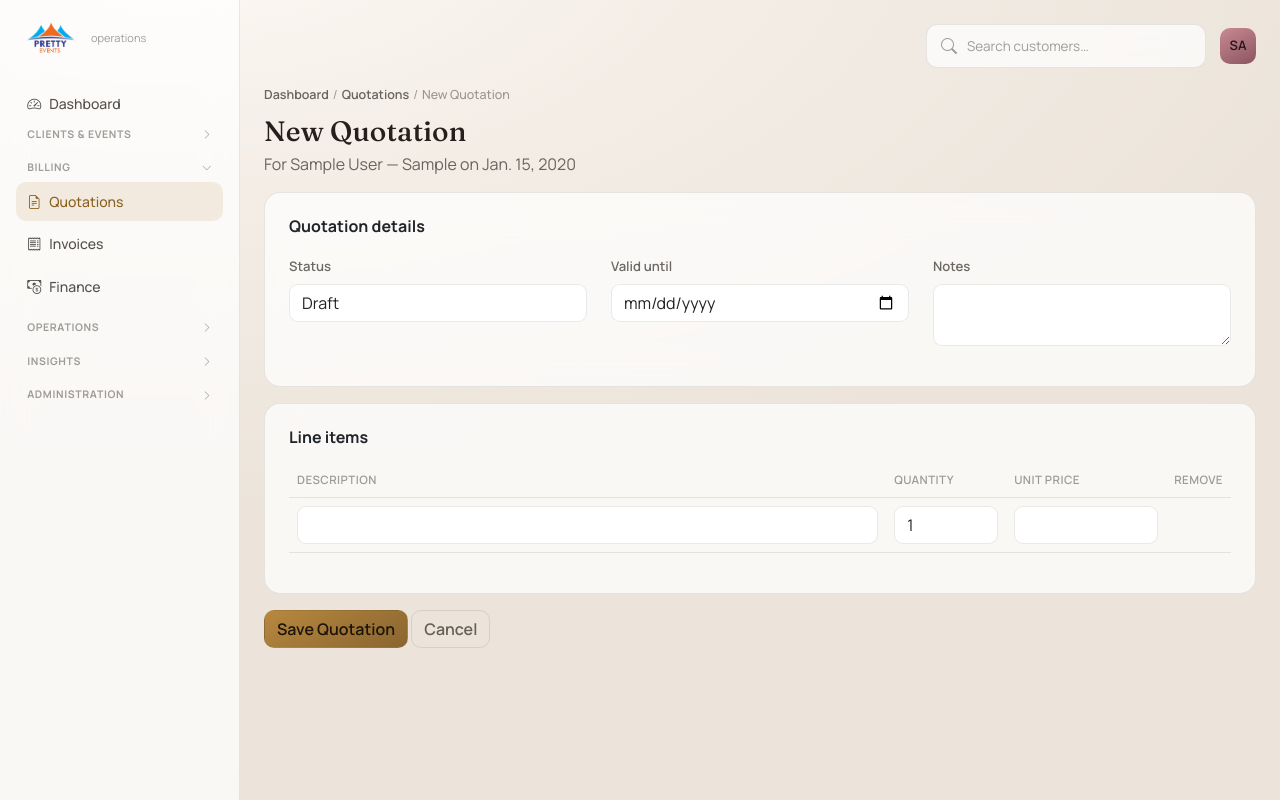
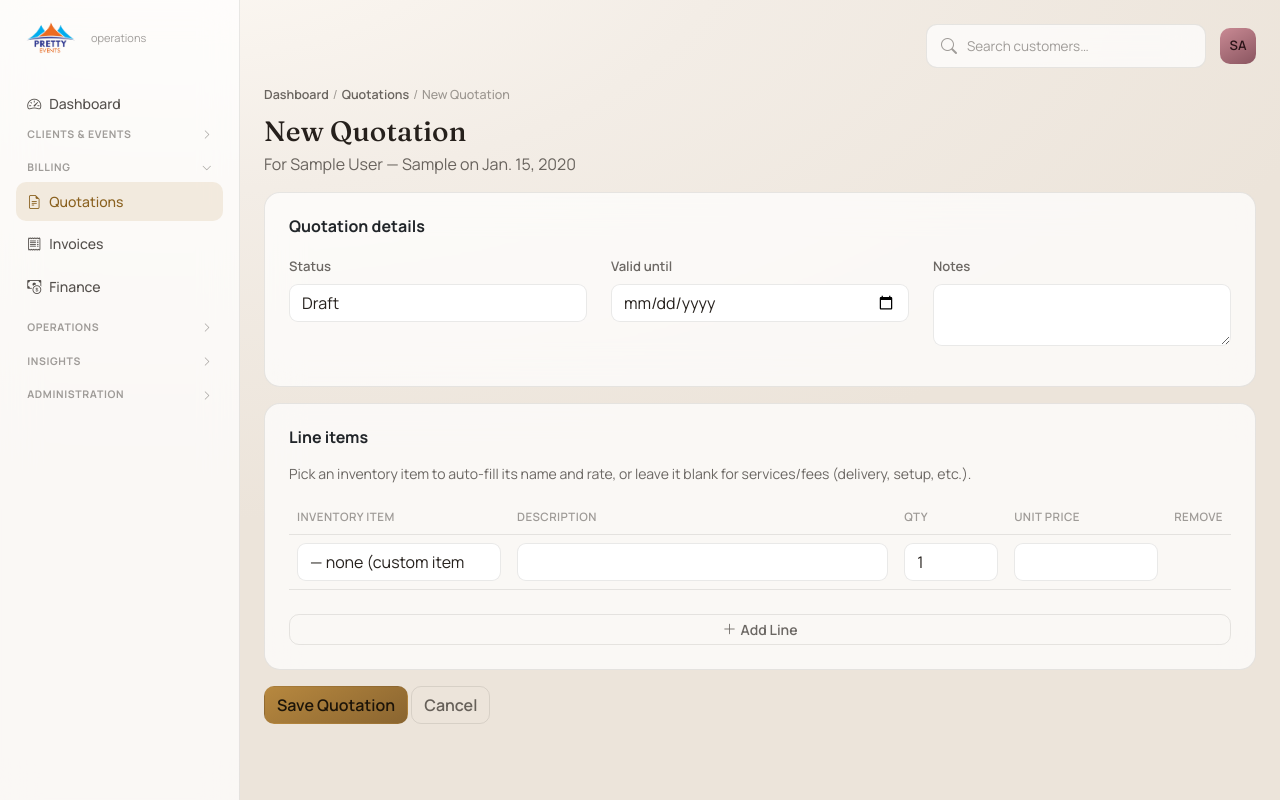
Before and after one commit to Naggayi-Daphne-Pearl/Pretty_events_management_system, a Django app: page /billing/quotations/new/1/ in a window 1280 px wide. Run offline with Django 5.2, Linux system fonts and the light colour scheme; a user stored in the database is signed in; tables that the repository leaves empty hold one stand-in row (values such as "Sample post").

Commit message:
Link quotation/invoice line items to inventory; add multi-item support
QuotationLineItem/InvoiceLineItem gain an optional equipment_item FK
(LineItemMixin, shared by both). Picking an inventory item in the line
items table auto-fills the description and unit price (from a new
EquipmentItem.default_rate field) via a small JS lookup against an
embedded {id: {name, rate, available, unit}} map — staff can still edit
either field afterward, and the field stays optional so services/fees
(delivery, setup) that aren't physical equipment work exactly as
before. The link survives Invoice.create_from_quotation, and both the
quotation and invoice detail pages now show a link back to the
inventory item when one's attached.

Also fixed a real gap: new quotations/invoices only ever showed a single
empty line-item row (formset extra=1), with no way to add more without
saving and re-editing. Added a proper "Add Line" button (standard Django
formset JS pattern: clone the empty_form template, bump TOTAL_FORMS) via
a shared partials/_line_items_editor.html used by both the quotation and
invoice forms.

Verified end-to-end: created an equipment item with a rate, built a
two-line quotation (one linked to inventory, one free-text "delivery &
setup fee") in a single submission, confirmed both lines and the
inventory link render correctly, then converted to an invoice and
confirmed the equipment link carried over.

Co-Authored-By: Claude Sonnet 5 <noreply@anthropic.com>

```diff
--- a/billing/forms.py
+++ b/billing/forms.py
@@ -23,7 +23,12 @@ class LineItemFormMixin:
 class QuotationLineItemForm(BootstrapModelForm):
     class Meta:
         model = QuotationLineItem
-        fields = ['description', 'quantity', 'unit_price']
+        fields = ['equipment_item', 'description', 'quantity', 'unit_price']
+        labels = {'equipment_item': 'Inventory item'}
+
+    def __init__(self, *args, **kwargs):
+        super().__init__(*args, **kwargs)
+        self.fields['equipment_item'].empty_label = '— none (custom item) —'
 
 
 QuotationLineItemFormSet = inlineformset_factory(
@@ -45,7 +50,12 @@ class InvoiceForm(BootstrapModelForm):
 class InvoiceLineItemForm(BootstrapModelForm):
     class Meta:
         model = InvoiceLineItem
-        fields = ['description', 'quantity', 'unit_price']
+        fields = ['equipment_item', 'description', 'quantity', 'unit_price']
+        labels = {'equipment_item': 'Inventory item'}
+
+    def __init__(self, *args, **kwargs):
+        super().__init__(*args, **kwargs)
+        self.fields['equipment_item'].empty_label = '— none (custom item) —'
 
 
 InvoiceLineItemFormSet = inlineformset_factory(
--- a/billing/views.py
+++ b/billing/views.py
@@ -11,11 +11,26 @@ from django.views.generic import DetailView, ListView
 
 from core.utils import amount_in_words
 from events.models import Event
+from inventory.models import EquipmentItem
 
 from .forms import (
     InvoiceForm, InvoiceLineItemFormSet, PaymentForm, QuotationForm, QuotationLineItemFormSet,
 )
 from .models import Invoice, Payment, Quotation, Receipt
+
+
+def equipment_items_json():
+    """Feeds the line-item table's "pick an inventory item" auto-fill JS —
+    see quotation_form.html / invoice_form.html."""
+    return {
+        str(item.pk): {
+            'name': item.name,
+            'rate': str(item.default_rate) if item.default_rate is not None else '',
+            'available': item.available_quantity,
+            'unit': item.unit,
+        }
+        for item in EquipmentItem.objects.all()
+    }
 
 
 def render_pdf(request, template_name, context, filename):
@@ -70,13 +85,13 @@ def quotation_create(request, event_pk):
     quotation = Quotation(event=event, created_by=request.user)
     if request.method == 'POST':
         form = QuotationForm(request.POST, instance=quotation)
-        formset = QuotationLineItemFormSet(request.POST, instance=quotation)
+        formset = QuotationLineItemFormSet(request.POST, instance=quotation, prefix='line_items')
         if form.is_valid():
             quotation = form.save(commit=False)
             quotation.event = event
             quotation.created_by = request.user
             quotation.save()
-            formset = QuotationLineItemFormSet(request.POST, instance=quotation)
+            formset = QuotationLineItemFormSet(request.POST, instance=quotation, prefix='line_items')
             if formset.is_valid():
                 formset.save()
                 if event.advance_status_at_least(Event.Status.QUOTED):
@@ -85,9 +100,9 @@ def quotation_create(request, event_pk):
                 return redirect('billing:quotation_detail', pk=quotation.pk)
     else:
         form = QuotationForm(instance=quotation)
-        formset = QuotationLineItemFormSet(instance=quotation)
+        formset = QuotationLineItemFormSet(instance=quotation, prefix='line_items')
     return render(request, 'billing/quotation_form.html', {
-        'form': form, 'formset': formset, 'event': event,
+        'form': form, 'formset': formset, 'event': event, 'equipment_items': equipment_items_json(),
     })
 
 
@@ -97,7 +112,7 @@ def quotation_update(request, pk):
     quotation = get_object_or_404(Quotation, pk=pk)
     if request.method == 'POST':
         form = QuotationForm(request.POST, instance=quotation)
-        formset = QuotationLineItemFormSet(request.POST, instance=quotation)
+        formset = QuotationLineItemFormSet(request.POST, instance=quotation, prefix='line_items')
         if form.is_valid() and formset.is_valid():
             form.save()
             formset.save()
@@ -105,9 +120,10 @@ def quotation_update(request, pk):
             return redirect('billing:quotation_detail', pk=quotation.pk)
     else:
         form = QuotationForm(instance=quotation)
-        formset = QuotationLineItemFormSet(instance=quotation)
+        formset = QuotationLineItemFormSet(instance=quotation, prefix='line_items')
     return render(request, 'billing/quotation_form.html', {
         'form': form, 'formset': formset, 'event': quotation.event, 'object': quotation,
+        'equipment_items': equipment_items_json(),
     })
 
 
@@ -173,7 +189,7 @@ def invoice_update(request, pk):
     invoice = get_object_or_404(Invoice, pk=pk)
     if request.method == 'POST':
         form = InvoiceForm(request.POST, instance=invoice)
-        formset = InvoiceLineItemFormSet(request.POST, instance=invoice)
+        formset = InvoiceLineItemFormSet(request.POST, instance=invoice, prefix='line_items')
         if form.is_valid() and formset.is_valid():
             form.save()
             formset.save()
@@ -182,9 +198,9 @@ def invoice_update(request, pk):
             return redirect('billing:invoice_detail', pk=invoice.pk)
     else:
         form = InvoiceForm(instance=invoice)
-        formset = InvoiceLineItemFormSet(instance=invoice)
+        formset = InvoiceLineItemFormSet(instance=invoice, prefix='line_items')
     return render(request, 'billing/invoice_form.html', {
-        'form': form, 'formset': formset, 'object': invoice,
+        'form': form, 'formset': formset, 'object': invoice, 'equipment_items': equipment_items_json(),
     })
 
 
--- a/inventory/admin.py
+++ b/inventory/admin.py
@@ -11,7 +11,7 @@ class EquipmentCategoryAdmin(admin.ModelAdmin):
 
 @admin.register(EquipmentItem)
 class EquipmentItemAdmin(admin.ModelAdmin):
-    list_display = ('name', 'category', 'total_quantity', 'available_quantity', 'unit')
+    list_display = ('name', 'category', 'total_quantity', 'available_quantity', 'unit', 'default_rate')
     list_filter = ('category',)
     search_fields = ('name',)
 
--- a/inventory/forms.py
+++ b/inventory/forms.py
@@ -8,7 +8,7 @@ from .models import EquipmentIssue, EquipmentItem, EquipmentReturn
 class EquipmentItemForm(BootstrapModelForm):
     class Meta:
         model = EquipmentItem
-        fields = ['name', 'category', 'total_quantity', 'unit', 'notes']
+        fields = ['name', 'category', 'total_quantity', 'unit', 'default_rate', 'notes']
         widgets = {
             'notes': forms.Textarea(attrs={'rows': 2}),
         }
--- a/inventory/models.py
+++ b/inventory/models.py
@@ -25,6 +25,10 @@ class EquipmentItem(TimeStampedModel):
     )
     total_quantity = models.PositiveIntegerField(default=0)
     unit = models.CharField(max_length=30, default='pieces')
+    default_rate = models.DecimalField(
+        max_digits=14, decimal_places=2, null=True, blank=True,
+        help_text='Default rate per unit when quoting this item — pre-fills a quotation line, still editable per quote.',
+    )
     notes = models.TextField(blank=True)
 
     class Meta:
--- a/templates/billing/invoice_detail.html
+++ b/templates/billing/invoice_detail.html
@@ -27,7 +27,10 @@
                 <tbody>
                 {% for item in object.line_items.all %}
                     <tr>
-                        <td>{{ item.description }}</td>
+                        <td>
+                            {{ item.description }}
+                            {% if item.equipment_item %}<br><a href="{% url 'inventory:item_detail' item.equipment_item.pk %}" class="small">{{ item.equipment_item.name }}</a>{% endif %}
+                        </td>
                         <td>{{ item.quantity }}</td>
                         <td>{{ CURRENCY }} {{ item.unit_price|floatformat:0|intcomma }}</td>
                         <td class="text-end">{{ CURRENCY }} {{ item.line_total|floatformat:0|intcomma }}</td>
--- a/templates/billing/quotation_detail.html
+++ b/templates/billing/quotation_detail.html
@@ -28,7 +28,10 @@
         <tbody>
         {% for item in object.line_items.all %}
             <tr>
-                <td>{{ item.description }}</td>
+                <td>
+                    {{ item.description }}
+                    {% if item.equipment_item %}<br><a href="{% url 'inventory:item_detail' item.equipment_item.pk %}" class="small">{{ item.equipment_item.name }}</a>{% endif %}
+                </td>
                 <td>{{ item.quantity }}</td>
                 <td>{{ CURRENCY }} {{ item.unit_price|floatformat:0|intcomma }}</td>
                 <td class="text-end">{{ CURRENCY }} {{ item.line_total|floatformat:0|intcomma }}</td>
--- a/templates/billing/quotation_form.html
+++ b/templates/billing/quotation_form.html
@@ -24,23 +24,8 @@
 
     <div class="card p-4 mb-3">
         <h6 class="mb-3">Line items</h6>
-        {{ formset.management_form }}
-        {% if formset.non_form_errors %}<div class="text-danger small mb-2">{{ formset.non_form_errors }}</div>{% endif %}
-        <div class="table-responsive">
-            <table class="table align-middle" id="line-items-table">
-                <thead><tr><th>Description</th><th style="width:120px;">Quantity</th><th style="width:160px;">Unit Price</th><th style="width:60px;">Remove</th></tr></thead>
-                <tbody>
-                {% for lform in formset %}
-                    <tr>
-                        <td>{{ lform.id }}{{ lform.description }}{% if lform.description.errors %}<div class="text-danger small">{{ lform.description.errors }}</div>{% endif %}</td>
-                        <td>{{ lform.quantity }}</td>
-                        <td>{{ lform.unit_price }}</td>
-                        <td class="text-center">{% if lform.instance.pk %}{{ lform.DELETE }}{% endif %}</td>
-                    </tr>
-                {% endfor %}
-                </tbody>
-            </table>
-        </div>
+        <p class="text-muted small mb-3">Pick an inventory item to auto-fill its name and rate, or leave it blank for services/fees (delivery, setup, etc.).</p>
+        {% include "partials/_line_items_editor.html" %}
     </div>
 
     <button type="submit" class="btn btn-primary">Save Quotation</button>
--- a/templates/inventory/item_detail.html
+++ b/templates/inventory/item_detail.html
@@ -1,4 +1,5 @@
 {% extends "base.html" %}
+{% load humanize %}
 {% block title %}{{ object.name }}{% endblock %}
 {% block breadcrumbs %}
 <nav class="breadcrumb-trail"><a href="{% url 'dashboard' %}">Dashboard</a><span class="sep">/</span><a href="{% url 'inventory:item_list' %}">Inventory</a><span class="sep">/</span><span class="current">{{ object.name }}</span></nav>
@@ -18,6 +19,7 @@
                 <dt class="col-6">Total owned</dt><dd class="col-6">{{ object.total_quantity }} {{ object.unit }}</dd>
                 <dt class="col-6">Currently issued</dt><dd class="col-6">{{ object.quantity_issued }}</dd>
                 <dt class="col-6">Available</dt><dd class="col-6 fw-semibold">{{ object.available_quantity }}</dd>
+                <dt class="col-6">Quotation rate</dt><dd class="col-6">{% if object.default_rate %}{{ CURRENCY }} {{ object.default_rate|floatformat:0|intcomma }}{% else %}—{% endif %}</dd>
             </dl>
         </div>
     </div>
--- a/templates/inventory/item_list.html
+++ b/templates/inventory/item_list.html
@@ -1,4 +1,5 @@
 {% extends "base.html" %}
+{% load humanize %}
 {% block title %}Inventory{% endblock %}
 {% block breadcrumbs %}
 <nav class="breadcrumb-trail"><a href="{% url 'dashboard' %}">Dashboard</a><span class="sep">/</span><span class="current">Inventory</span></nav>
@@ -13,7 +14,7 @@
 <div class="card p-3">
     <div class="table-responsive">
         <table class="table align-middle">
-            <thead><tr><th>Item</th><th>Category</th><th>Total</th><th>Issued</th><th>Available</th></tr></thead>
+            <thead><tr><th>Item</th><th>Category</th><th>Total</th><th>Issued</th><th>Available</th><th>Rate</th></tr></thead>
             <tbody>
             {% for item in object_list %}
                 <tr>
@@ -26,9 +27,10 @@
                         {{ item.available_quantity }}
                         {% if item.available_quantity <= 5 %}</span>{% endif %}
                     </td>
+                    <td>{% if item.default_rate %}{{ CURRENCY }} {{ item.default_rate|floatformat:0|intcomma }}{% else %}—{% endif %}</td>
                 </tr>
             {% empty %}
-                <tr><td colspan="5" class="text-center text-muted py-4">No equipment registered yet.</td></tr>
+                <tr><td colspan="6" class="text-center text-muted py-4">No equipment registered yet.</td></tr>
             {% endfor %}
             </tbody>
         </table>
--- /dev/null
+++ b/templates/partials/_line_items_editor.html
@@ -0,0 +1,72 @@
+{{ formset.management_form }}
+{% if formset.non_form_errors %}<div class="text-danger small mb-2">{{ formset.non_form_errors }}</div>{% endif %}
+<div class="table-responsive">
+    <table class="table align-middle" id="line-items-table">
+        <thead>
+            <tr>
+                <th style="width:220px;">Inventory item</th>
+                <th>Description</th>
+                <th style="width:110px;">Qty</th>
+                <th style="width:160px;">Unit Price</th>
+                <th style="width:50px;">Remove</th>
+            </tr>
+        </thead>
+        <tbody>
+        {% for lform in formset %}
+            <tr>
+                <td>{{ lform.id }}{{ lform.equipment_item }}</td>
+                <td>{{ lform.description }}{% if lform.description.errors %}<div class="text-danger small">{{ lform.description.errors }}</div>{% endif %}</td>
+                <td>{{ lform.quantity }}</td>
+                <td>{{ lform.unit_price }}</td>
+                <td class="text-center">{% if lform.instance.pk %}{{ lform.DELETE }}{% endif %}</td>
+            </tr>
+        {% endfor %}
+        </tbody>
+    </table>
+</div>
+<button type="button" id="add-line-btn" class="btn btn-sm btn-outline-secondary mt-2"><i class="bi bi-plus-lg me-1"></i>Add Line</button>
+
+<template id="empty-row-template"><tr>
+    <td>{{ formset.empty_form.equipment_item }}</td>
+    <td>{{ formset.empty_form.description }}</td>
+    <td>{{ formset.empty_form.quantity }}</td>
+    <td>{{ formset.empty_form.unit_price }}</td>
+    <td class="text-center"></td>
+</tr></template>
+
+{{ equipment_items|json_script:"equipment-items-data" }}
+<script>
+(function () {
+    var table = document.getElementById('line-items-table');
+    var addBtn = document.getElementById('add-line-btn');
+    var totalForms = document.getElementById('id_line_items-TOTAL_FORMS');
+    var templateEl = document.getElementById('empty-row-template');
+
+    if (addBtn && table && totalForms && templateEl) {
+        addBtn.addEventListener('click', function () {
+            var index = parseInt(totalForms.value, 10);
+            var html = templateEl.innerHTML.split('__prefix__').join(index);
+            var wrapper = document.createElement('tbody');
+            wrapper.innerHTML = html;
+            table.querySelector('tbody').appendChild(wrapper.firstElementChild);
+            totalForms.value = index + 1;
+        });
+    }
+
+    var dataEl = document.getElementById('equipment-items-data');
+    if (table && dataEl) {
+        var equipmentMap = JSON.parse(dataEl.textContent);
+        table.addEventListener('change', function (e) {
+            var select = e.target;
+            if (!select.name || select.name.indexOf('equipment_item') === -1) return;
+            var info = equipmentMap[select.value];
+            if (!info) return;
+            var row = select.closest('tr');
+            var descInput = row.querySelector('[name$="-description"]');
+            var priceInput = row.querySelector('[name$="-unit_price"]');
+            if (descInput) descInput.value = info.name;
+            if (info.rate && priceInput) priceInput.value = info.rate;
+        });
+    }
+})();
+</script>
```
Also changed, not shown: billing/models.py (+7 -0 lines), templates/billing/invoice_form.html (+2 -16 lines), billing/migrations/0003_invoicelineitem_equipment_item_and_more.py (added), inventory/migrations/0002_equipmentitem_default_rate.py (added).
